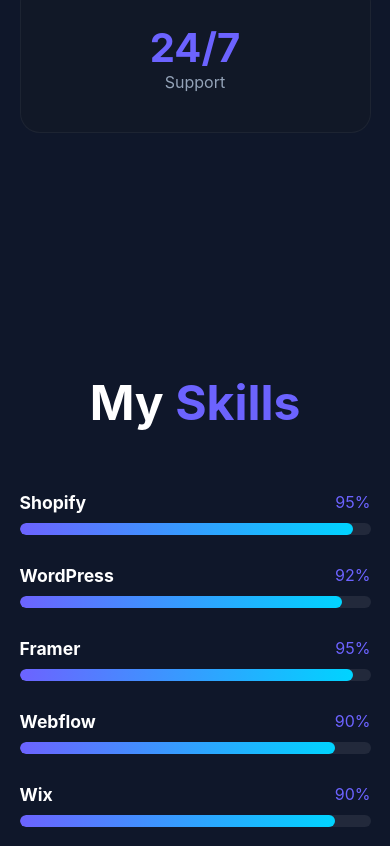
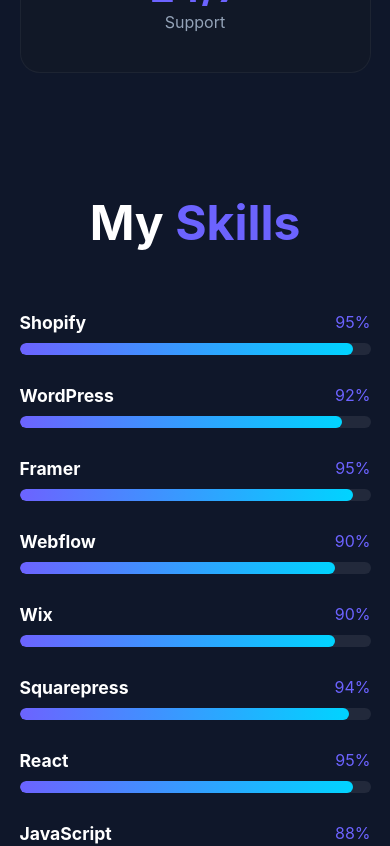
Before and after one commit to Prathamesh0806/Developer_portfolio, a React (Vite) app: page / in a window 390 px wide. Shown: the part 3600-4446 px from the top of the page. Built offline with nearby package versions, Linux system fonts and the light colour scheme.

Commit message:
Updated hero section padding for responsive layout

```diff
--- a/src/styles/globals.css
+++ b/src/styles/globals.css
@@ -43,7 +43,7 @@
 }
 
 .section {
-  padding: 120px 0;
+  padding: 60px 0;
 }
 
 .section-title {
```
Also changed, not shown: 1 other file (tests, documents, lock files or other folders).
